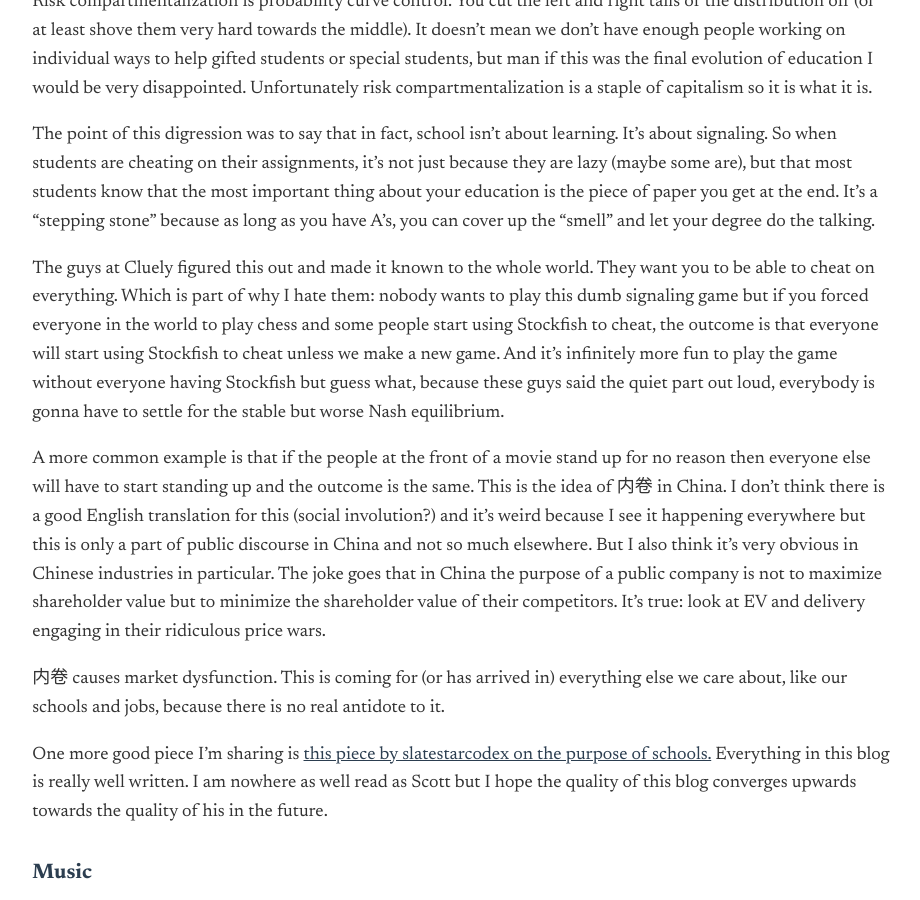
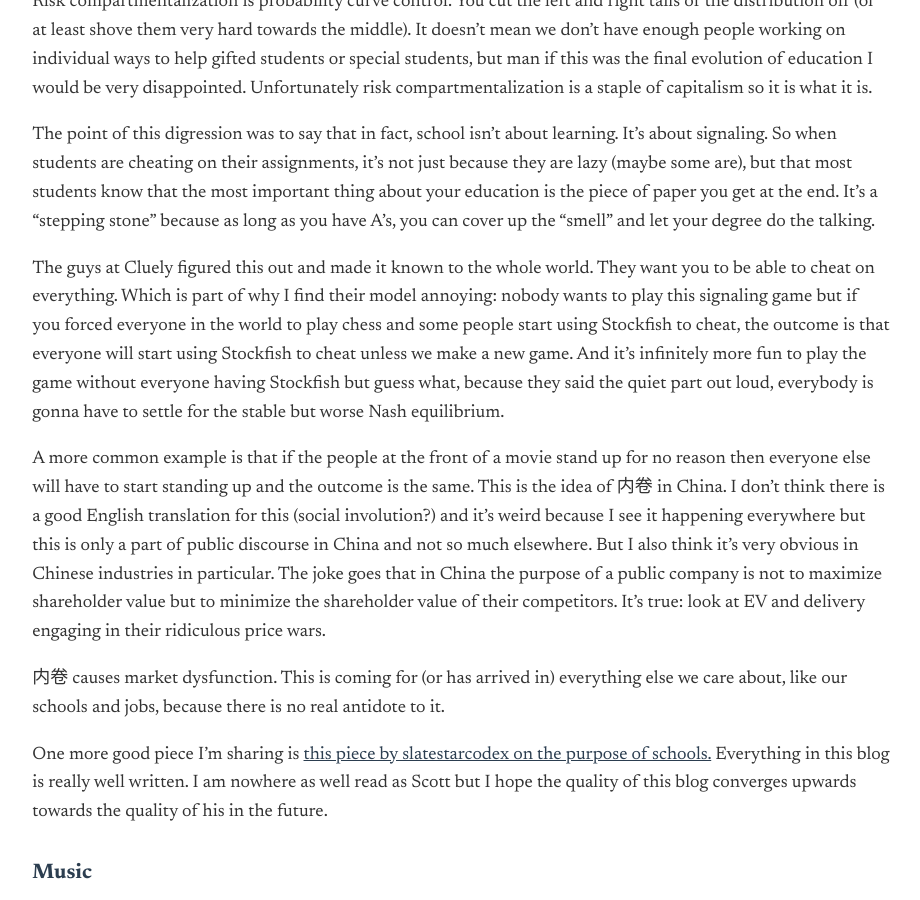
Before and after one commit to warrenjch/warrenjch.github.io, a Jekyll site: the page built from _posts/2025-06-21-jun-25-quarterly-opex.md, in a window 1280 px wide and 900 px high, scrolled down 8327 px. Shown: the whole window, without its empty margins (179-1099 px from the left). Built offline with Jekyll 4.4.1, drawn with Linux system fonts in a browser that asks for light colours.

Commit message:
desc update

```diff
--- a/_config.yml
+++ b/_config.yml
@@ -20,7 +20,7 @@
 
 title: Opinion Expression
 description: >-
-  "This guy needs to stop yapping"
+  A personal blog about math, money, music, and other miscellaneous thoughts
 baseurl: ""
 author: Warren Jin
 url: "https://warrenjch.github.io" # the base hostname & protocol for your site, e.g. http://example.com
--- a/_posts/2025-06-21-jun-25-quarterly-opex.md
+++ b/_posts/2025-06-21-jun-25-quarterly-opex.md
@@ -140,7 +140,7 @@
 
 The point of this digression was to say that in fact, school isn't about learning. It's about signaling. So when students are cheating on their assignments, it's not just because they are lazy (maybe some are), but that most students know that the most important thing about your education is the piece of paper you get at the end. It's a "stepping stone" because as long as you have A's, you can cover up the "smell" and let your degree do the talking.
 
-The guys at Cluely figured this out and made it known to the whole world. They want you to be able to cheat on everything. Which is part of why I hate them: nobody wants to play this dumb signaling game but if you forced everyone in the world to play chess and some people start using Stockfish to cheat, the outcome is that everyone will start using Stockfish to cheat unless we make a new game. And it's infinitely more fun to play the game without everyone having Stockfish but guess what, because these guys said the quiet part out loud, everybody is gonna have to settle for the stable but worse Nash equilibrium.
+The guys at Cluely figured this out and made it known to the whole world. They want you to be able to cheat on everything. Which is part of why I find their model annoying: nobody wants to play this signaling game but if you forced everyone in the world to play chess and some people start using Stockfish to cheat, the outcome is that everyone will start using Stockfish to cheat unless we make a new game. And it's infinitely more fun to play the game without everyone having Stockfish but guess what, because they said the quiet part out loud, everybody is gonna have to settle for the stable but worse Nash equilibrium.
 
 A more common example is that if the people at the front of a movie stand up for no reason then everyone else will have to start standing up and the outcome is the same. This is the idea of 内卷 in China. I don't think there is a good English translation for this (social involution?) and it's weird because I see it happening everywhere but this is only a part of public discourse in China and not so much elsewhere. But I also think it's very obvious in Chinese industries in particular. The joke goes that in China the purpose of a public company is not to maximize shareholder value but to minimize the shareholder value of their competitors. It's true: look at EV and delivery engaging in their ridiculous price wars.
 
```
